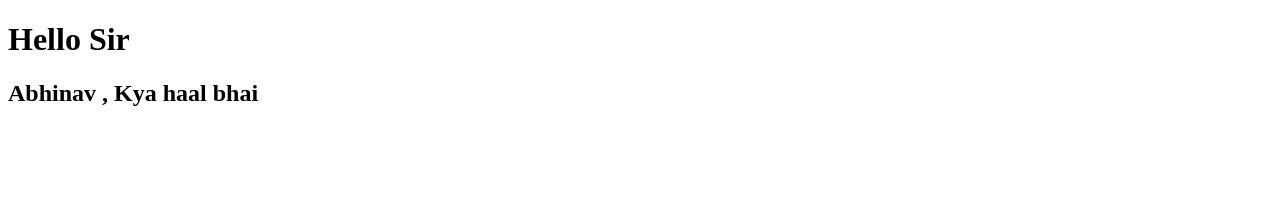
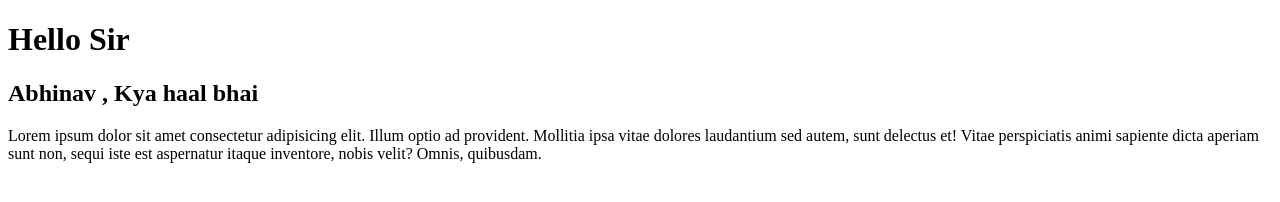
Before and after one commit to RohitAgarwal625/abhinav, a plain HTML site: page index.html in a window 1280 px wide. Drawn offline with Linux system fonts and the light colour scheme.

Commit message:
paragraph

```diff
--- a/index.html
+++ b/index.html
@@ -8,5 +8,6 @@
 <body>
     <h1>Hello Sir</h1>
     <h2>Abhinav , Kya haal bhai </h2>
+    <p> Lorem ipsum dolor sit amet consectetur adipisicing elit. Illum optio ad provident. Mollitia ipsa vitae dolores laudantium sed autem, sunt delectus et! Vitae perspiciatis animi sapiente dicta aperiam sunt non, sequi iste est aspernatur itaque inventore, nobis velit? Omnis, quibusdam. </p>
 </body>
 </html>
```
